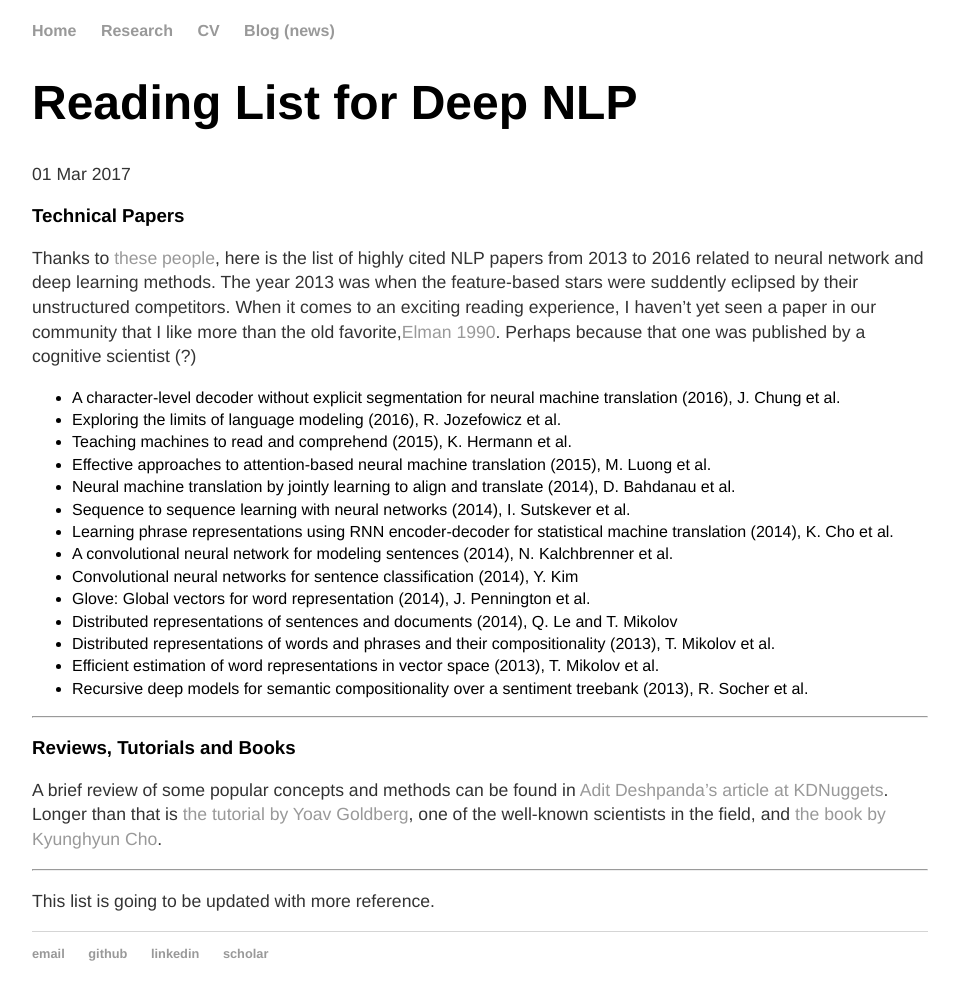
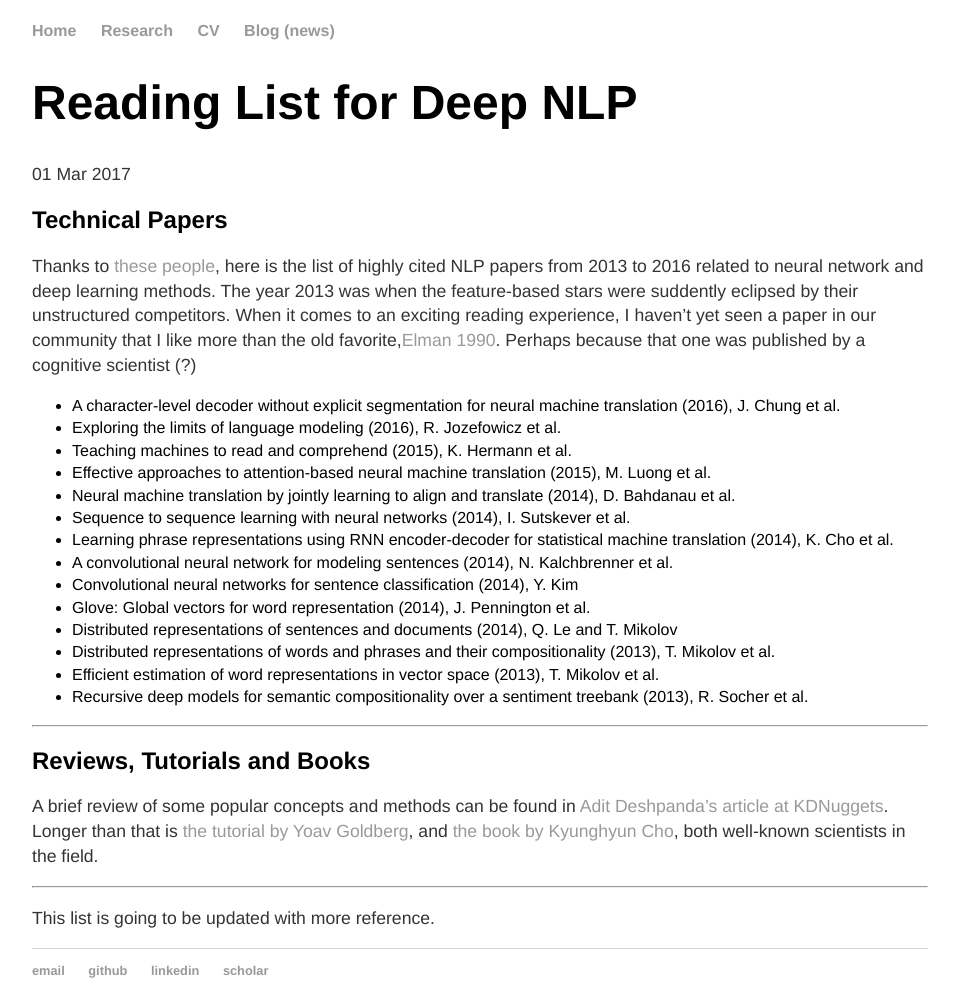
Before and after one commit to FTAsr/ftasr.github.io, a Jekyll site: the page built from _posts/2017-03-01-DeepNLP.md, in a window 1280 px wide. Shown: the whole page, without its empty margins (160-1119 px from the left). Built offline with Jekyll 4.4.1, drawn with Linux system fonts in a browser that asks for light colours.

Commit message:
new post

```diff
--- a/_posts/2017-03-01-DeepNLP.md
+++ b/_posts/2017-03-01-DeepNLP.md
@@ -4,7 +4,7 @@ title: "Reading List for Deep NLP"
 date: 2017-03-01
 ---
 
-### Technical Papers
+## Technical Papers
 Thanks to [these people](https://github.com/terryum/awesome-deep-learning-papers/graphs/contributors), here is the list of highly cited NLP papers from 2013 to 2016 related to neural network and deep learning methods. The year 2013 was when the feature-based stars were suddently eclipsed by their unstructured competitors. When it comes to an exciting reading experience, I haven't yet seen a paper in our community that I like more than the old favorite,[Elman 1990](http://onlinelibrary.wiley.com/doi/10.1207/s15516709cog1402_1/abstract). Perhaps because that one was published by a cognitive scientist (?)
 
 * A character-level decoder without explicit segmentation for neural machine translation (2016), J. Chung et al.
@@ -26,9 +26,9 @@ Thanks to [these people](https://github.com/terryum/awesome-deep-learning-papers
 
 ----------------
 
-### Reviews, Tutorials  and Books
+## Reviews, Tutorials  and Books
 
-A brief review of some popular concepts and methods can be found in [Adit Deshpanda's article at KDNuggets](http://www.kdnuggets.com/2017/01/deep-learning-review-natural-language-processing.html). Longer than that is [the tutorial by Yoav Goldberg](https://arxiv.org/abs/1510.00726),  one of the well-known scientists in the field, and [the book by Kyunghyun Cho](https://arxiv.org/pdf/1511.07916.pdf).
+A brief review of some popular concepts and methods can be found in [Adit Deshpanda's article at KDNuggets](http://www.kdnuggets.com/2017/01/deep-learning-review-natural-language-processing.html). Longer than that is [the tutorial by Yoav Goldberg](https://arxiv.org/abs/1510.00726), and [the book by Kyunghyun Cho](https://arxiv.org/pdf/1511.07916.pdf), both well-known scientists in the field.
 
 
 -------
```
